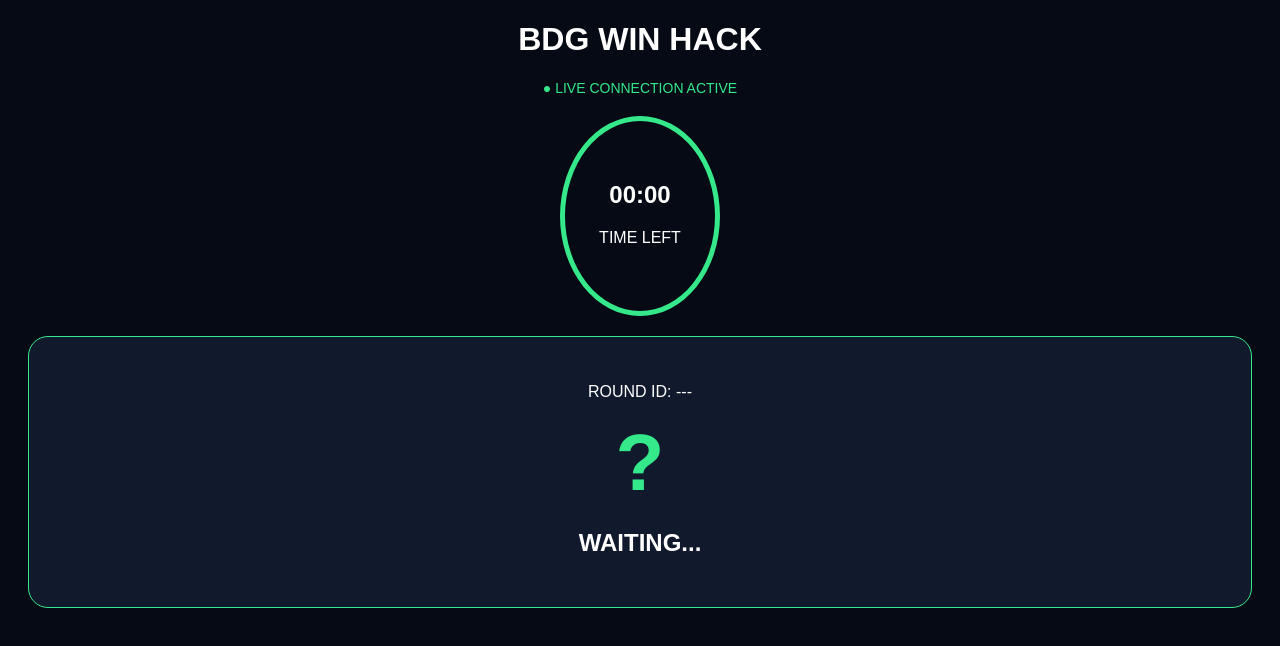
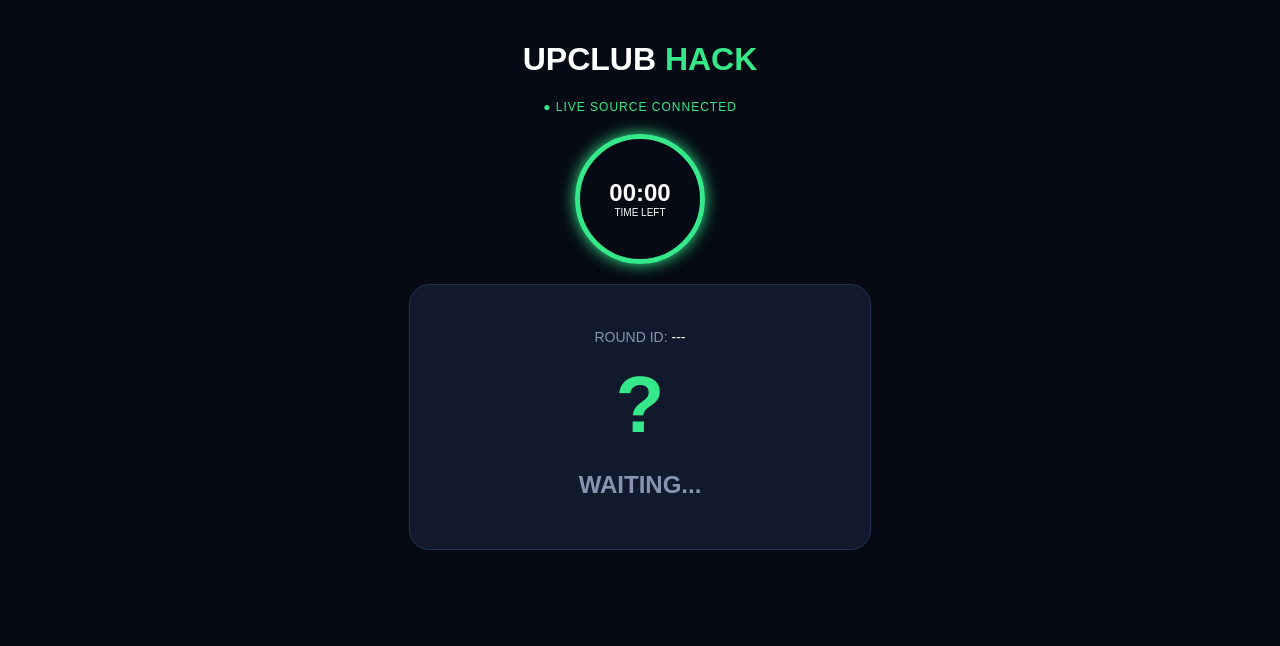
Before and after one commit to hy781457-botupclub/Upclub-, a website: page index.html in a window 1280 px wide. Drawn offline with Linux system fonts and the light colour scheme; no server answers.

Commit message:
Update index.html

```diff
--- a/index.html
+++ b/index.html
@@ -2,46 +2,57 @@
 <html>
 <head>
     <meta charset="UTF-8">
+    <meta name="viewport" content="width=device-width, initial-scale=1.0">
     <title>BDG WIN HACK PRO</title>
     <style>
-        body { background: #050a14; color: white; font-family: sans-serif; text-align: center; }
-        .timer-circle { border: 5px solid #35e98b; width: 150px; height: 150px; border-radius: 50%; margin: 20px auto; padding-top: 40px; }
-        .result-box { background: #111a2d; margin: 20px; padding: 30px; border-radius: 20px; border: 1px solid #35e98b; }
-        .big-num { font-size: 80px; font-weight: bold; color: #35e98b; }
-        .status { color: #35e98b; font-size: 14px; margin-bottom: 20px; }
+        body { background: #050a14; color: white; font-family: sans-serif; text-align: center; margin: 0; padding: 20px; }
+        .timer-circle { border: 5px solid #35e98b; width: 120px; height: 120px; border-radius: 50%; margin: 20px auto; display: flex; flex-direction: column; justify-content: center; align-items: center; box-shadow: 0 0 15px #35e98b; }
+        .result-box { background: #111a2d; margin: 20px auto; padding: 30px; border-radius: 20px; border: 1px solid #253350; max-width: 400px; }
+        .big-num { font-size: 80px; font-weight: bold; color: #35e98b; margin: 10px 0; }
+        .period-text { color: #8794b0; font-size: 14px; }
+        .status { color: #35e98b; font-size: 12px; margin-bottom: 20px; letter-spacing: 1px; }
+        h1 span { color: #35e98b; }
     </style>
 </head>
 <body>
-    <h1>BDG WIN <span>HACK</span></h1>
-    <div class="status">● LIVE CONNECTION ACTIVE</div>
+    <h1>UPCLUB <span>HACK</span></h1>
+    <div class="status">● LIVE SOURCE CONNECTED</div>
 
     <div class="timer-circle">
-        <h2 id="timer">00:00</h2>
-        <p>TIME LEFT</p>
+        <h2 id="timer" style="margin:0;">00:00</h2>
+        <p style="margin:0; font-size:10px;">TIME LEFT</p>
     </div>
 
     <div class="result-box">
-        <p>ROUND ID: <span id="period">---</span></p>
+        <p class="period-text">ROUND ID: <span id="period" style="color:white;">---</span></p>
         <div class="big-num" id="hack-num">?</div>
-        <h2 id="hack-details">WAITING...</h2>
+        <h2 id="hack-details" style="color:#8794b0;">WAITING...</h2>
     </div>
 
     <script>
         async function update() {
+            try {
                 const res = await fetch("/api/data");
                 const data = await res.json();
-            document.getElementById("timer").textContent = `00:${data.timer < 10 ? '0'+data.timer : data.timer}`;
+                if (data.ok) {
+                    const sec = data.timer;
+                    document.getElementById("timer").textContent = `00:${sec < 10 ? '0'+sec : sec}`;
                     document.getElementById("period").textContent = data.period;
 
-            if(data.timer <= 40) {
+                    if(sec <= 40) {
                         document.getElementById("hack-num").textContent = data.hack.num;
                         document.getElementById("hack-details").textContent = data.hack.size + " | " + data.hack.color;
+                        document.getElementById("hack-num").style.color = "#35e98b";
                     } else {
                         document.getElementById("hack-num").textContent = "?";
                         document.getElementById("hack-details").textContent = "WAITING FOR SOURCE...";
+                        document.getElementById("hack-num").style.color = "#8794b0";
                     }
                 }
+            } catch (e) { console.log("Update Error"); }
+        }
         setInterval(update, 1000);
+        update();
     </script>
 </body>
 </html>
```
Lines whose indentation alone changed are shown as unchanged.
